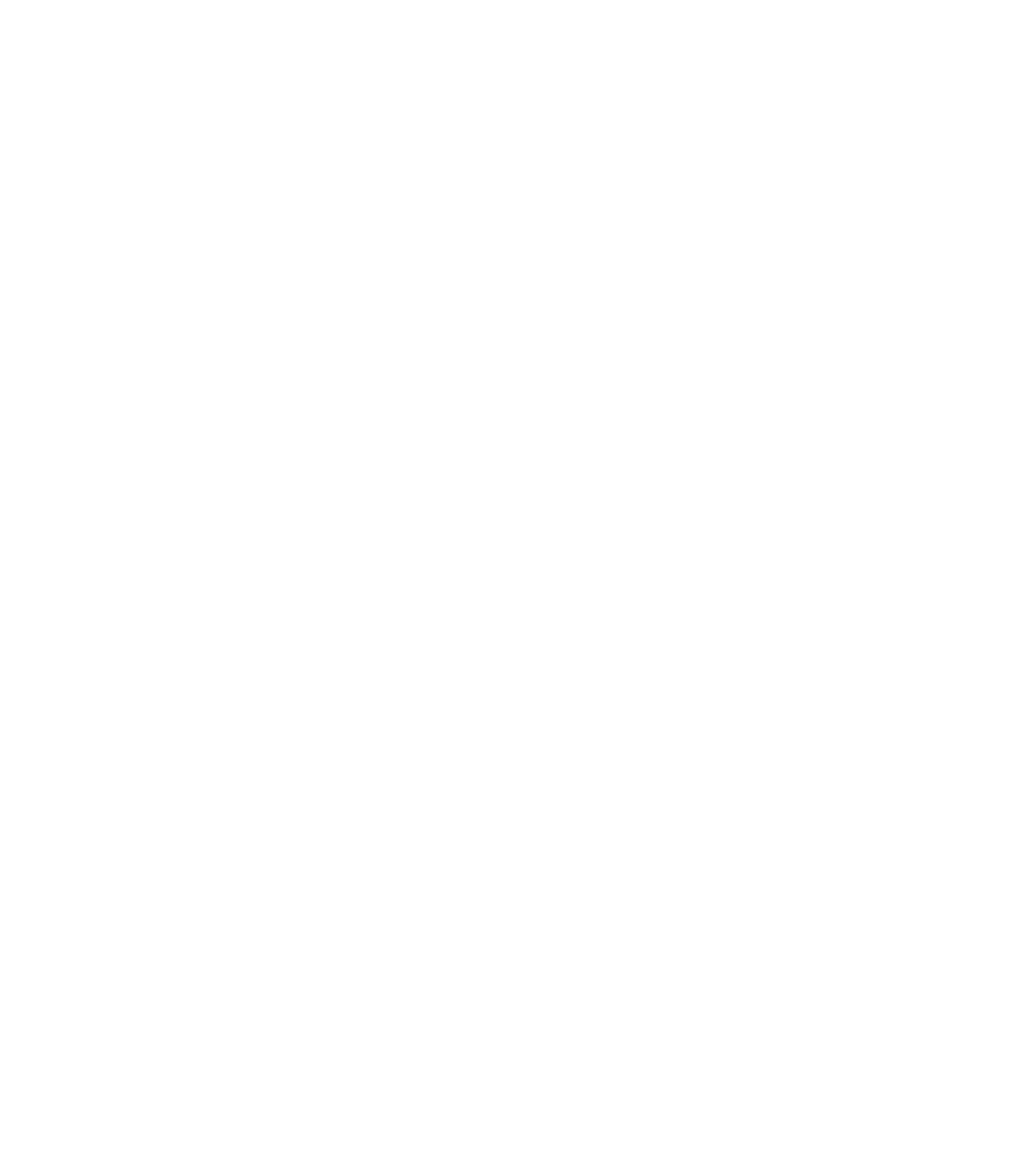
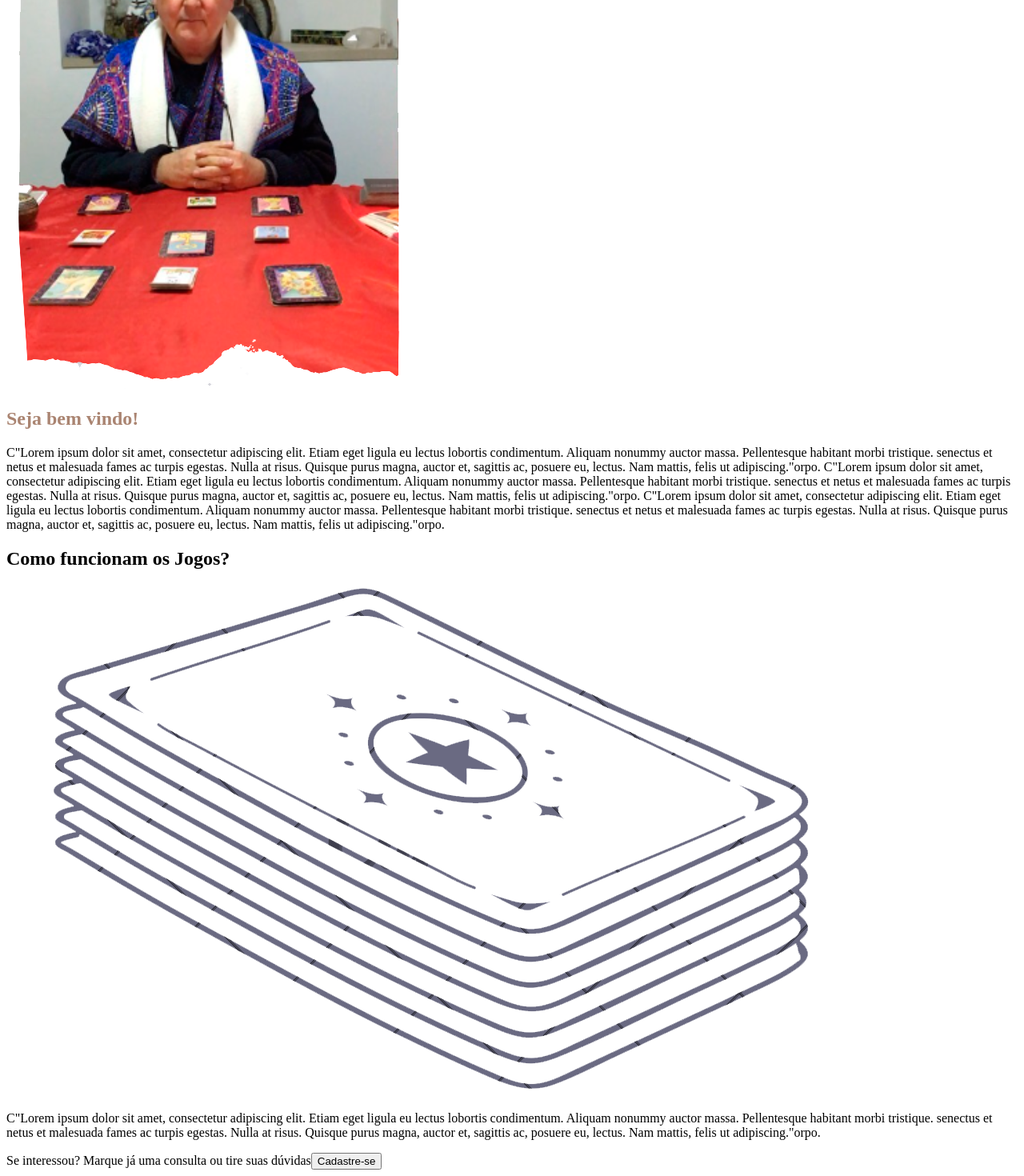
Before and after one commit to lucasolib/Plataforma-de-Agendamento, a React (Vite) app: page / in a window 1280 px wide. Shown: the part 190-1660 px from the top of the page at 80% size. Before the commit the page ends 800 px from the top, so only its background shows below. Built offline with nearby package versions, Linux system fonts and the light colour scheme.

Commit message:
Feat: Insere alguns placeholders no projeto para facilitar a estilização

```diff
--- a/frontend/src/pages/Home.tsx
+++ b/frontend/src/pages/Home.tsx
@@ -1,18 +1,48 @@
 import React from 'react';
+import '../../themes/pages/home.css';
 
 function Home() {
 
   return (
     <main>
       <section>
-        <img />
-        <h1></h1>
-        <p></p>
+        <img
+          alt='Foto exibindo um hom em de cabelos brancos, com um rosto simpático e vestes azuis com desenhos coloridos. Suas mãos estão apoiadas em uma mesa
+          coberta com um pano vermelho e com cartas de cigano organizadas em cima dela.'
+          src='../public/Robson.png'
+        />
+        <h1 className='bemvindo'>Seja bem vindo!</h1>
+        <p>C"Lorem ipsum dolor sit amet, consectetur adipiscing elit. Etiam eget ligula eu lectus lobortis condimentum. Aliquam nonummy auctor massa.
+           Pellentesque habitant morbi tristique.
+
+          senectus et netus et malesuada fames ac turpis egestas. Nulla at risus. Quisque purus magna, auctor et, sagittis ac, posuere eu,
+          lectus. Nam mattis, felis ut adipiscing."orpo.
+
+          C"Lorem ipsum dolor sit amet, consectetur adipiscing elit. Etiam eget ligula eu lectus lobortis condimentum. Aliquam nonummy auctor
+          massa. Pellentesque habitant morbi tristique.
+
+          senectus et netus et malesuada fames ac turpis egestas. Nulla at risus. Quisque purus magna, auctor et, sagittis ac, posuere eu, lectus.
+          Nam mattis, felis ut adipiscing."orpo.
+
+          C"Lorem ipsum dolor sit amet, consectetur adipiscing elit. Etiam eget ligula eu lectus lobortis condimentum. Aliquam nonummy auctor massa.
+          Pellentesque habitant morbi tristique.
+
+          senectus et netus et malesuada fames ac turpis egestas. Nulla at risus. Quisque purus magna, auctor et, sagittis ac, posuere eu, lectus.
+          Nam mattis, felis ut adipiscing."orpo.
+        </p>
       </section>
       <article>
         <h1>Como funcionam os Jogos?</h1>
-        <img />
-        <p></p>
+        <img
+          alt='Cartas empilhadas uma sobre a outra e no topo delas, a primeira, está decorada com uma estrela de 5 pontas, outras estrelas menores a sua volta e um circulo'
+          src='../public/Cartas.png'
+        />
+        <p>C"Lorem ipsum dolor sit amet, consectetur adipiscing elit. Etiam eget ligula eu lectus lobortis condimentum. Aliquam nonummy auctor massa.
+          Pellentesque habitant morbi tristique.
+
+          senectus et netus et malesuada fames ac turpis egestas. Nulla at risus. Quisque purus magna, auctor et, sagittis ac,
+          posuere eu, lectus. Nam mattis, felis ut adipiscing."orpo.
+        </p>
         <label>
         Se interessou? Marque já uma consulta ou tire suas dúvidas
           <button>Cadastre-se</button>
--- /dev/null
+++ b/frontend/themes/pages/home.css
@@ -0,0 +1,3 @@
+.bemvindo {
+  color: #aa8471;
+}
```
Also changed, not shown: frontend/themes/App.css (added), frontend/themes/index.css (added), public/Cartas.png (added), public/Robson.png (added).
